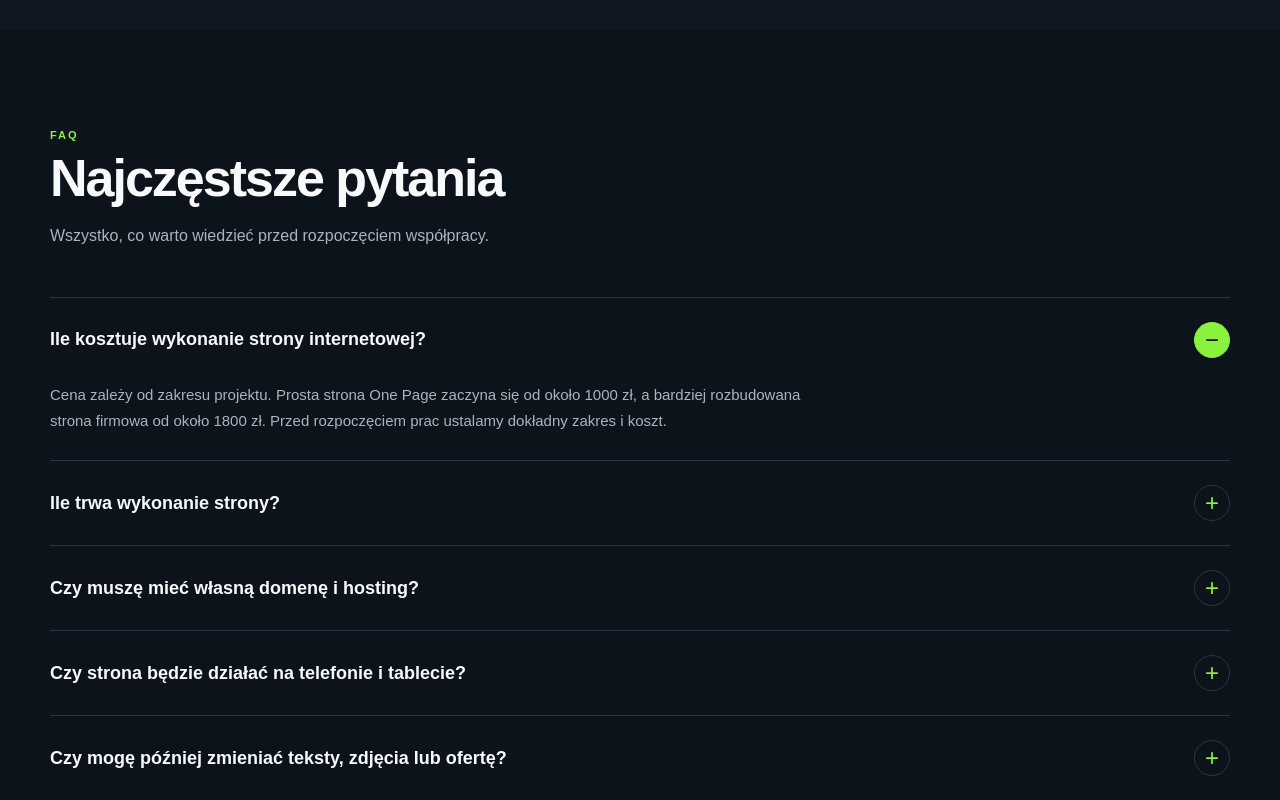
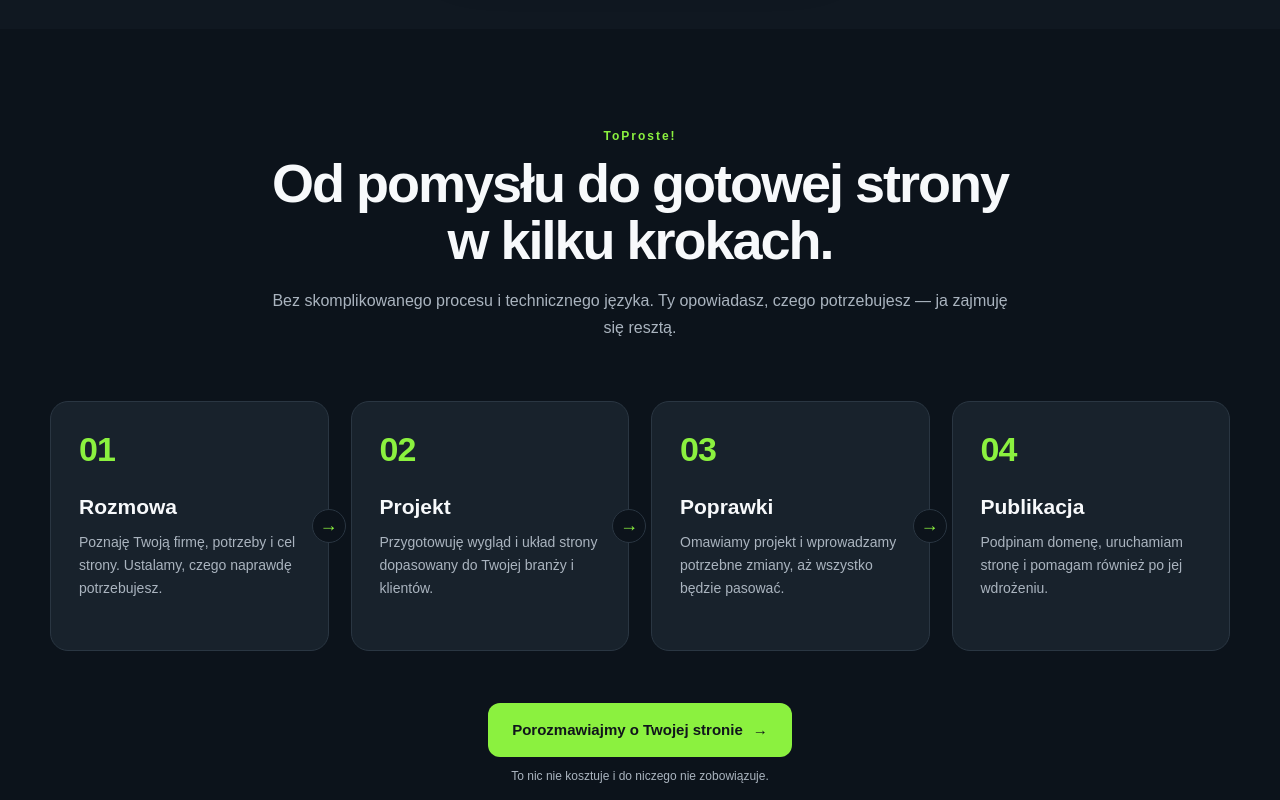
Before and after one commit to ruseksacred/barti-web, a React (Vite) app: page / in a window 1280 px wide. Shown: the part 1380-2180 px from the top of the page. Built offline with nearby package versions, Linux system fonts and the light colour scheme.

Commit message:
sekcja z procesem

```diff
--- a/src/App.tsx
+++ b/src/App.tsx
@@ -5,6 +5,7 @@ import Footer from "./components/Footer";
 import Contact from "./components/Contact";
 import FAQ from "./components/FAQ";
 import About from "./components/About";
+import Process from "./components/Process";
 
 
 function App() {
@@ -15,6 +16,7 @@ function App() {
             <main>
                 <Hero />
                 <Services />
+                <Process />
                 <FAQ />
                 <About />
                 <Contact />
--- /dev/null
+++ b/src/components/Process.tsx
@@ -0,0 +1,74 @@
+const steps = [
+    {
+        number: "01",
+        title: "Rozmowa",
+        description:
+            "Poznaję Twoją firmę, potrzeby i cel strony. Ustalamy, czego naprawdę potrzebujesz.",
+    },
+    {
+        number: "02",
+        title: "Projekt",
+        description:
+            "Przygotowuję wygląd i układ strony dopasowany do Twojej branży i klientów.",
+    },
+    {
+        number: "03",
+        title: "Poprawki",
+        description:
+            "Omawiamy projekt i wprowadzamy potrzebne zmiany, aż wszystko będzie pasować.",
+    },
+    {
+        number: "04",
+        title: "Publikacja",
+        description:
+            "Podpinam domenę, uruchamiam stronę i pomagam również po jej wdrożeniu.",
+    },
+];
+
+const Process = () => {
+    return (
+        <section className="process" id="jak-to-dziala">
+            <div className="process-inner">
+                <div className="process-heading">
+                    <p className="process-eyebrow">ToProste!</p>
+
+                    <h2>Od pomysłu do gotowej strony w kilku krokach.</h2>
+
+                    <p>
+                        Bez skomplikowanego procesu i technicznego języka.
+                        Ty opowiadasz, czego potrzebujesz — ja zajmuję się resztą.
+                    </p>
+                </div>
+
+                <div className="process-steps">
+                    {steps.map((step, index) => (
+                        <div className="process-step" key={step.number}>
+                            <div className="process-number">{step.number}</div>
+
+                            <h3>{step.title}</h3>
+
+                            <p>{step.description}</p>
+
+                            {index < steps.length - 1 && (
+                                <div className="process-arrow">→</div>
+                            )}
+                        </div>
+                    ))}
+                </div>
+
+                <div className="process-cta">
+                    <a href="#kontakt" className="process-button">
+                        Porozmawiajmy o Twojej stronie
+                        <span>→</span>
+                    </a>
+
+                    <p>
+                        To nic nie kosztuje i do niczego nie zobowiązuje.
+                    </p>
+                </div>
+            </div>
+        </section>
+    );
+};
+
+export default Process;
--- a/src/main.tsx
+++ b/src/main.tsx
@@ -11,6 +11,7 @@ import "./styles/footer.css";
 import "./styles/contact.css";
 import "./styles/faq.css";
 import "./styles/about.css";
+import "./styles/process.css";
 
 createRoot(document.getElementById("root")!).render(
     <StrictMode>
--- /dev/null
+++ b/src/styles/process.css
@@ -0,0 +1,211 @@
+.process {
+    padding: 100px 0;
+    background: var(--background-dark);
+}
+
+.process-inner {
+    width: min(var(--container), calc(100% - 48px));
+    margin: 0 auto;
+}
+
+/* HEADER */
+
+.process-heading {
+    max-width: 760px;
+    margin: 0 auto 60px;
+    text-align: center;
+}
+
+.process-eyebrow {
+    margin-bottom: 12px;
+    color: var(--primary);
+    font-size: 12px;
+    font-weight: 800;
+    letter-spacing: 2px;
+}
+
+.process-heading h2 {
+    margin-bottom: 18px;
+    color: var(--text);
+    font-size: clamp(38px, 5vw, 54px);
+    line-height: 1.05;
+    letter-spacing: -2px;
+}
+
+.process-heading > p:last-child {
+    color: var(--text-secondary);
+    font-size: 16px;
+    line-height: 1.7;
+}
+
+/* STEPS */
+
+.process-steps {
+    display: grid;
+    grid-template-columns: repeat(4, 1fr);
+    gap: 22px;
+}
+
+.process-step {
+    position: relative;
+    min-height: 250px;
+    padding: 28px;
+    background: var(--surface);
+    border: 1px solid var(--border);
+    border-radius: 18px;
+    transition: transform 0.25s ease, border-color 0.25s ease, background 0.25s ease, box-shadow 0.25s ease;
+}
+
+    .process-step:hover {
+        transform: translateY(-6px);
+        border-color: rgba(139, 241, 63, 0.4);
+        background: var(--surface-light);
+        box-shadow: 0 22px 50px rgba(0, 0, 0, 0.22), 0 0 30px rgba(139, 241, 63, 0.05);
+    }
+
+.process-number {
+    margin-bottom: 26px;
+    color: var(--primary);
+    font-size: 34px;
+    font-weight: 800;
+    letter-spacing: -1px;
+}
+
+.process-step h3 {
+    margin-bottom: 12px;
+    color: var(--text);
+    font-size: 21px;
+}
+
+.process-step > p {
+    color: var(--text-secondary);
+    font-size: 14px;
+    line-height: 1.65;
+}
+
+/* STRZAŁKA */
+
+.process-arrow {
+    position: absolute;
+    top: 50%;
+    right: -18px;
+    transform: translateY(-50%);
+    z-index: 3;
+    width: 34px;
+    height: 34px;
+    display: flex;
+    align-items: center;
+    justify-content: center;
+    background: var(--background-dark);
+    border: 1px solid var(--border);
+    border-radius: 50%;
+    color: var(--primary);
+    font-size: 18px;
+    font-weight: 700;
+}
+
+/* CTA */
+
+.process-cta {
+    margin-top: 52px;
+    display: flex;
+    flex-direction: column;
+    align-items: center;
+    text-align: center;
+}
+
+.process-button {
+    min-height: 54px;
+    padding: 0 24px;
+    display: inline-flex;
+    align-items: center;
+    justify-content: center;
+    gap: 10px;
+    background: var(--primary);
+    border-radius: 12px;
+    color: #10151b;
+    font-size: 15px;
+    font-weight: 800;
+    transition: background 0.2s ease, transform 0.2s ease, box-shadow 0.2s ease;
+}
+
+    .process-button:hover {
+        background: var(--primary-hover);
+        transform: translateY(-2px);
+        box-shadow: 0 12px 30px rgba(139, 241, 63, 0.14);
+    }
+
+.process-cta p {
+    margin-top: 12px;
+    color: var(--text-secondary);
+    font-size: 12px;
+}
+
+/* TABLET */
+
+@media (max-width: 950px) {
+    .process-steps {
+        grid-template-columns: repeat(2, 1fr);
+    }
+
+    .process-arrow {
+        display: none;
+    }
+}
+
+/* MOBILE */
+
+@media (max-width: 600px) {
+    .process {
+        padding: 70px 0;
+    }
+
+    .process-inner {
+        width: calc(100% - 30px);
+    }
+
+    .process-heading {
+        margin-bottom: 40px;
+    }
+
+        .process-heading h2 {
+            font-size: 38px;
+        }
+
+    .process-steps {
+        grid-template-columns: 1fr;
+        gap: 18px;
+    }
+
+    .process-step {
+        min-height: auto;
+        padding: 24px;
+        display: grid;
+        grid-template-columns: 64px 1fr;
+        column-gap: 16px;
+        align-items: start;
+    }
+
+    .process-number {
+        grid-row: 1 / span 2;
+        margin-bottom: 0;
+        font-size: 28px;
+    }
+
+    .process-step h3 {
+        margin-bottom: 8px;
+        font-size: 18px;
+    }
+
+    .process-step > p {
+        font-size: 13px;
+    }
+
+    .process-cta {
+        margin-top: 40px;
+    }
+
+    .process-button {
+        width: 100%;
+    }
+}
```
